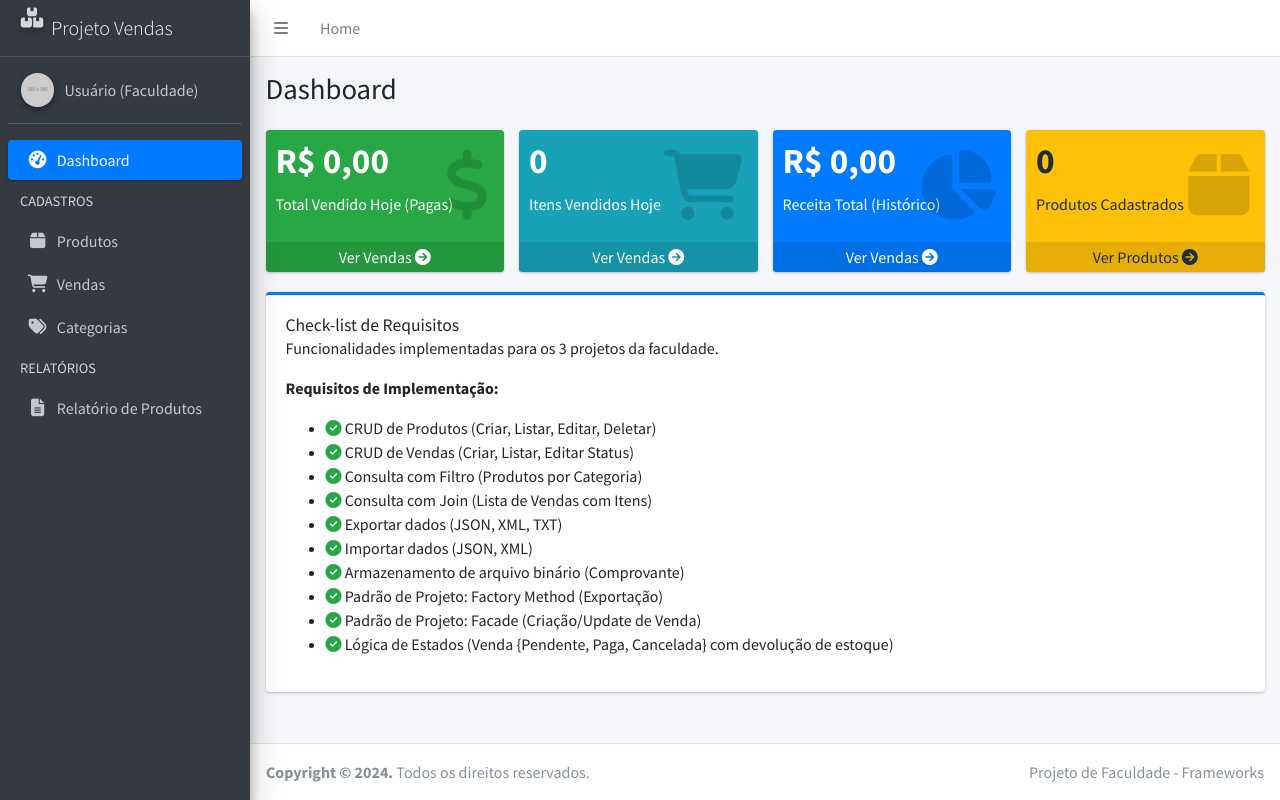
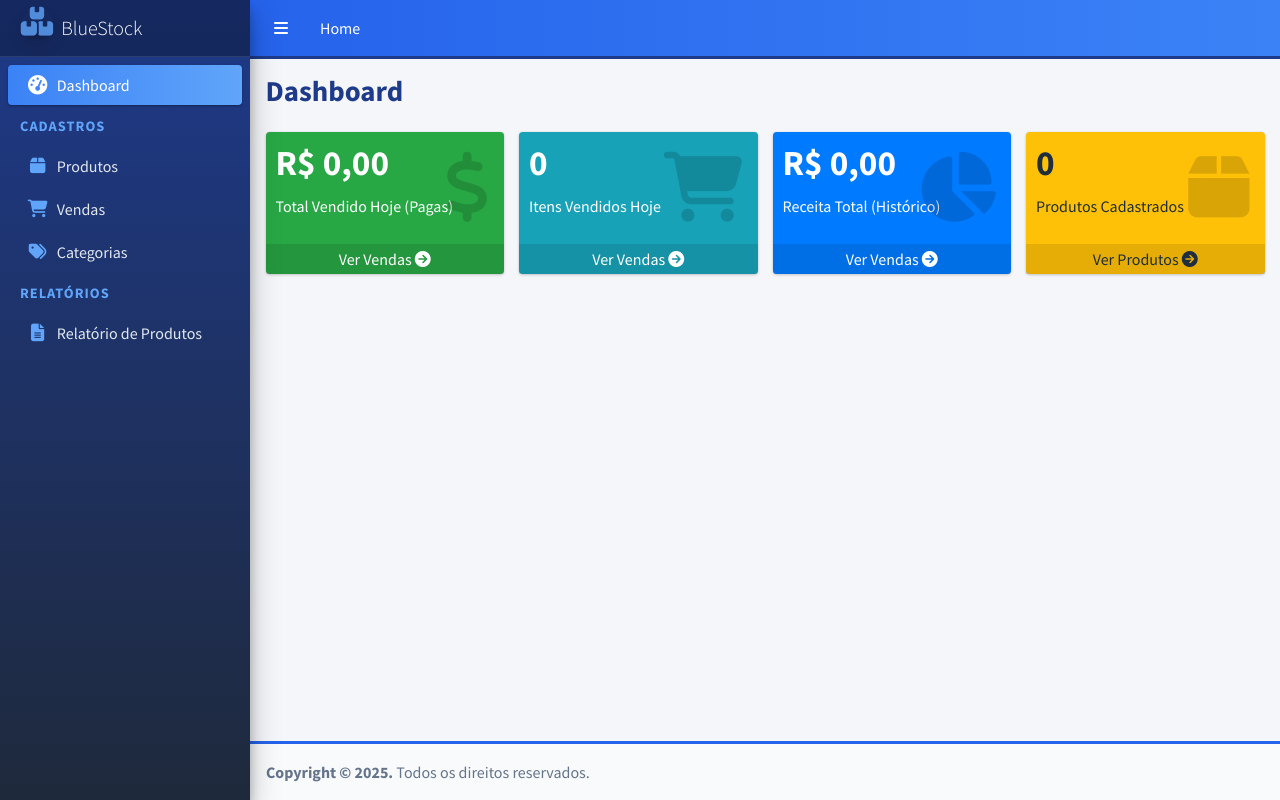
Before and after one commit to OiAlexandre/ra_projetos, a Django app: page / in a window 1280 px wide. Run offline with Django 5.2, Linux system fonts and the light colour scheme; grey boxes labelled with a size stand in for pictures from a placeholder-image service; data that the repository does not hold is empty; some libraries are stand-ins or nearby versions.

Commit message:
Commit visual
Commit para alterar a visualização e alguns detalhes do projeto

```diff
--- a/templates/base.html
+++ b/templates/base.html
@@ -11,6 +11,169 @@
   <link rel="stylesheet" href="https://cdnjs.cloudflare.com/ajax/libs/font-awesome/6.4.0/css/all.min.css">
   <!-- Theme style -->
   <link rel="stylesheet" href="https://cdn.jsdelivr.net/npm/admin-lte@3.2/dist/css/adminlte.min.css">
+
+  <style>
+    /* Paleta de cores azul personalizada */
+    :root {
+      --primary-blue: #1e3a8a;
+      --secondary-blue: #2563eb;
+      --light-blue: #3b82f6;
+      --accent-blue: #60a5fa;
+      --dark-blue: #1e40af;
+    }
+
+    /* Sidebar em azul escuro */
+    .main-sidebar {
+      background: linear-gradient(180deg, var(--primary-blue) 0%, #1e293b 100%) !important;
+    }
+
+    /* Brand link */
+    .brand-link {
+      background-color: rgba(0, 0, 0, 0.2) !important;
+      border-bottom: 1px solid rgba(255, 255, 255, 0.1) !important;
+    }
+
+    .brand-link:hover {
+      background-color: rgba(0, 0, 0, 0.3) !important;
+    }
+
+    /* Navbar superior em azul */
+    .main-header.navbar {
+      background: linear-gradient(90deg, var(--secondary-blue) 0%, var(--light-blue) 100%) !important;
+      border-bottom: 3px solid var(--primary-blue) !important;
+    }
+
+    .main-header .nav-link {
+      color: white !important;
+    }
+
+    .main-header .nav-link:hover {
+      color: #e0e7ff !important;
+    }
+
+    /* Links da sidebar */
+    .nav-sidebar .nav-link {
+      color: #e2e8f0 !important;
+      transition: all 0.3s ease;
+    }
+
+    .nav-sidebar .nav-link:hover {
+      background-color: rgba(59, 130, 246, 0.2) !important;
+      color: white !important;
+      transform: translateX(5px);
+    }
+
+    .nav-sidebar .nav-link.active {
+      background: linear-gradient(90deg, var(--light-blue) 0%, var(--accent-blue) 100%) !important;
+      color: white !important;
+      box-shadow: 0 2px 8px rgba(59, 130, 246, 0.3);
+    }
+
+    /* Ícones da sidebar */
+    .nav-sidebar .nav-icon {
+      color: var(--accent-blue) !important;
+      transition: all 0.3s ease;
+    }
+
+    .nav-sidebar .nav-link:hover .nav-icon,
+    .nav-sidebar .nav-link.active .nav-icon {
+      color: white !important;
+      transform: scale(1.1);
+    }
+
+    /* Headers da sidebar */
+    .nav-header {
+      color: var(--accent-blue) !important;
+      font-weight: 600;
+      letter-spacing: 1px;
+    }
+
+    /* Content header */
+    .content-header h1 {
+      color: var(--primary-blue);
+      font-weight: 600;
+    }
+
+    /* Footer */
+    .main-footer {
+      background-color: #f8fafc;
+      border-top: 3px solid var(--secondary-blue);
+      color: #64748b;
+    }
+
+    /* Alertas customizados */
+    .alert-success {
+      background-color: #dbeafe;
+      border-left: 4px solid var(--secondary-blue);
+      color: var(--primary-blue);
+    }
+
+    .alert-info {
+      background-color: #e0f2fe;
+      border-left: 4px solid var(--light-blue);
+      color: var(--dark-blue);
+    }
+
+    /* Botões personalizados */
+    .btn-primary {
+      background: linear-gradient(135deg, var(--secondary-blue) 0%, var(--light-blue) 100%);
+      border: none;
+      box-shadow: 0 2px 4px rgba(37, 99, 235, 0.2);
+    }
+
+    .btn-primary:hover {
+      background: linear-gradient(135deg, var(--primary-blue) 0%, var(--secondary-blue) 100%);
+      transform: translateY(-1px);
+      box-shadow: 0 4px 8px rgba(37, 99, 235, 0.3);
+    }
+
+    /* Cards */
+    .card {
+      border-top: 3px solid var(--secondary-blue);
+      box-shadow: 0 2px 8px rgba(0, 0, 0, 0.08);
+      transition: all 0.3s ease;
+    }
+
+    .card:hover {
+      box-shadow: 0 4px 16px rgba(37, 99, 235, 0.15);
+    }
+
+    .card-header {
+      background: linear-gradient(135deg, var(--secondary-blue) 0%, var(--light-blue) 100%);
+      color: white;
+      font-weight: 600;
+    }
+
+    /* Ícone da marca */
+    .brand-image {
+      color: var(--accent-blue);
+      font-size: 1.8rem;
+    }
+
+    /* Efeito de hover no pushmenu */
+    [data-widget="pushmenu"]:hover {
+      background-color: rgba(255, 255, 255, 0.1);
+      border-radius: 4px;
+    }
+
+    /* Scrollbar personalizada */
+    .sidebar::-webkit-scrollbar {
+      width: 6px;
+    }
+
+    .sidebar::-webkit-scrollbar-track {
+      background: rgba(0, 0, 0, 0.2);
+    }
+
+    .sidebar::-webkit-scrollbar-thumb {
+      background: var(--accent-blue);
+      border-radius: 3px;
+    }
+
+    .sidebar::-webkit-scrollbar-thumb:hover {
+      background: var(--light-blue);
+    }
+  </style>
 </head>
 <body class="hold-transition sidebar-mini">
 <div class="wrapper">
@@ -34,21 +197,11 @@
     <!-- Brand Logo -->
     <a href="{% url 'home' %}" class="brand-link">
       <i class="fa-solid fa-boxes-stacked brand-image img-circle elevation-3" style="opacity: .8"></i>
-      <span class="brand-text font-weight-light">Projeto Vendas</span>
+      <span class="brand-text font-weight-light">BlueStock</span>
     </a>
 
     <!-- Sidebar -->
     <div class="sidebar">
-      <!-- Sidebar user panel (optional) -->
-      <div class="user-panel mt-3 pb-3 mb-3 d-flex">
-        <div class="image">
-          <img src="https://placehold.co/160x160/007bff/white?text=User" class="img-circle elevation-2" alt="User Image">
-        </div>
-        <div class="info">
-          <a href="#" class="d-block">Usuário (Faculdade)</a>
-        </div>
-      </div>
-
       <!-- Sidebar Menu -->
       <nav class="mt-2">
         <ul class="nav nav-pills nav-sidebar flex-column" data-widget="treeview" role="menu" data-accordion="false">
@@ -81,7 +234,6 @@
             </a>
           </li>
 
-          <!-- **** (ATUALIZADO) Link de Categorias **** -->
           <li class="nav-item">
             <a href="{% url 'categoria_list' %}" class="nav-link {% if 'categoria' in request.resolver_match.url_name %}active{% endif %}">
               <i class="nav-icon fas fa-tags"></i>
@@ -149,15 +301,14 @@
   </div>
   <!-- /.content-wrapper -->
 
-
   <!-- Main Footer -->
   <footer class="main-footer">
     <!-- To the right -->
     <div class="float-right d-none d-sm-inline">
-      Projeto de Faculdade - Frameworks
+
     </div>
     <!-- Default to the left -->
-    <strong>Copyright &copy; 2024.</strong> Todos os direitos reservados.
+    <strong>Copyright &copy; 2025.</strong> Todos os direitos reservados.
   </footer>
 </div>
 <!-- ./wrapper -->
--- a/templates/home.html
+++ b/templates/home.html
@@ -59,30 +59,4 @@
     </div>
 
 </div>
-<div class="row">
-    <div class="col-lg-12">
-        <div class="card card-primary card-outline">
-            <div class="card-body">
-                <h5 class="card-title">Check-list de Requisitos</h5>
-                <p class="card-text">
-                    Funcionalidades implementadas para os 3 projetos da faculdade.
-                </p>
-
-                <p><strong>Requisitos de Implementação:</strong></p>
-                <ul>
-                    <li><i class="fas fa-check-circle text-success"></i> CRUD de Produtos (Criar, Listar, Editar, Deletar)</li>
-                    <li><i class="fas fa-check-circle text-success"></i> CRUD de Vendas (Criar, Listar, Editar Status)</li>
-                    <li><i class="fas fa-check-circle text-success"></i> Consulta com Filtro (Produtos por Categoria)</li>
-                    <li><i class="fas fa-check-circle text-success"></i> Consulta com Join (Lista de Vendas com Itens)</li>
-                    <li><i class="fas fa-check-circle text-success"></i> Exportar dados (JSON, XML, TXT)</li>
-                    <li><i class="fas fa-check-circle text-success"></i> Importar dados (JSON, XML)</li>
-                    <li><i class="fas fa-check-circle text-success"></i> Armazenamento de arquivo binário (Comprovante)</li>
-                    <li><i class="fas fa-check-circle text-success"></i> Padrão de Projeto: Factory Method (Exportação)</li>
-                    <li><i class="fas fa-check-circle text-success"></i> Padrão de Projeto: Facade (Criação/Update de Venda)</li>
-                    <li><i class="fas fa-check-circle text-success"></i> Lógica de Estados (Venda {Pendente, Paga, Cancelada} com devolução de estoque)</li>
-                </ul>
-            </div>
-        </div>
-    </div>
-</div>
 {% endblock %}
```
